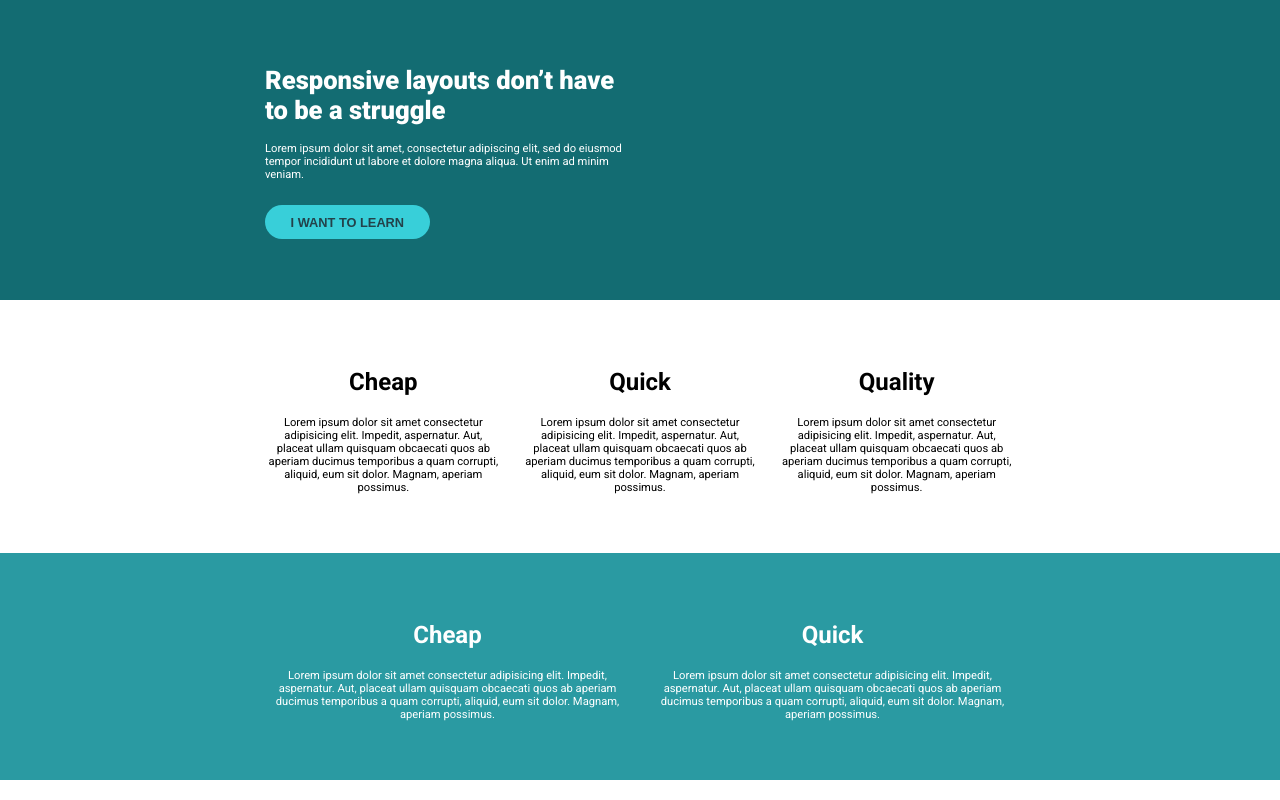
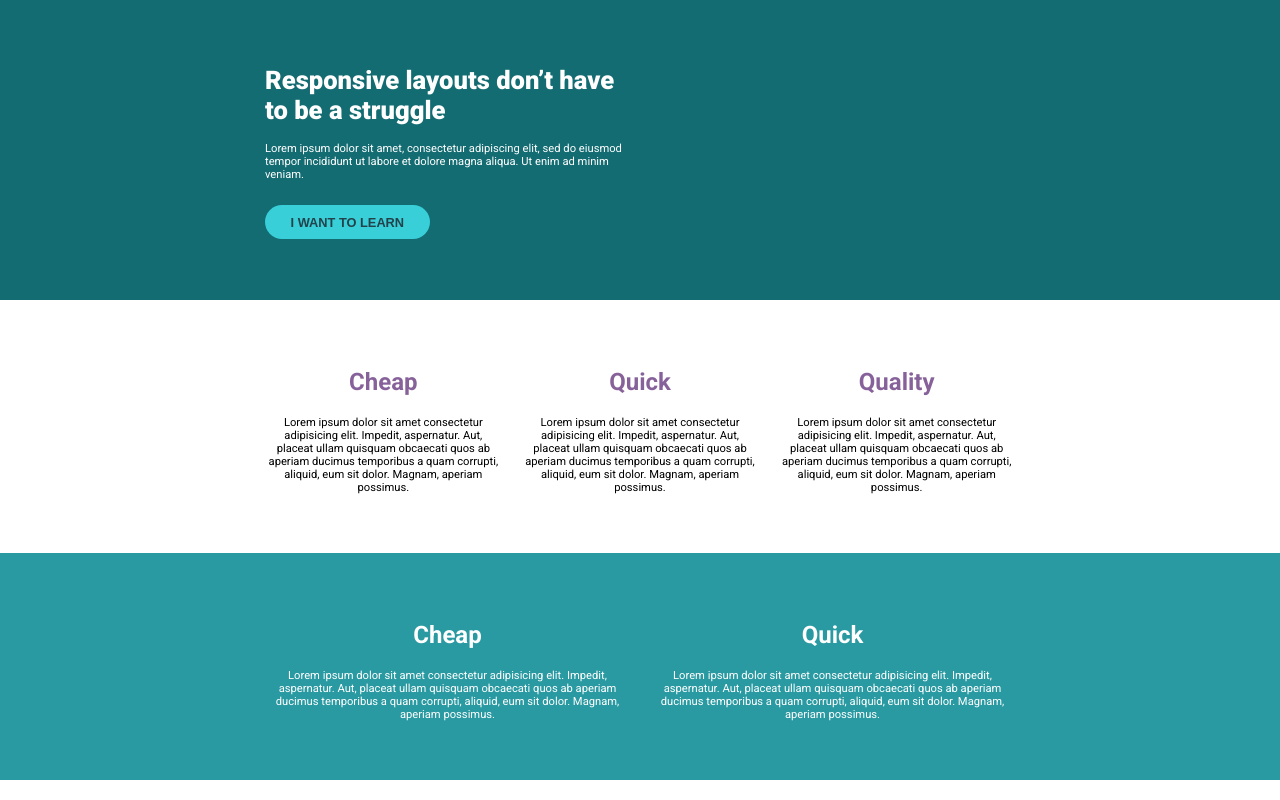
Before and after one commit to AshFromAvalon/responsive-layouts, a plain HTML site: page challenge03/index.html in a window 1280 px wide. Drawn offline with Linux system fonts and the light colour scheme.

Commit message:
flex challenge 1 better css

```diff
--- a/challenge03/index.html
+++ b/challenge03/index.html
@@ -14,9 +14,9 @@
     <link rel="stylesheet" href="style.css" />
   </head>
   <body>
-    <div class="intro">
+    <div class="hero">
       <div class="container">
-        <div class="intro-content">
+        <div class="hero__text">
           <h1>Responsive layouts don’t have to be a struggle</h1>
           <p>
             Lorem ipsum dolor sit amet, consectetur adipiscing elit, sed do
@@ -27,15 +27,49 @@
         <button class="btn">I want to learn</button>
       </div>
     </div>
-    <section>
-      <div class="container--flex">
+    <section class="three-col">
+      <div class="container">
+        <div class="row">
+          <div class="col">
+            <h2 class="accent-text">Cheap</h2>
+            <p>
+              Lorem ipsum dolor sit amet consectetur adipisicing elit. Impedit,
+              aspernatur. Aut, placeat ullam quisquam obcaecati quos ab aperiam
+              ducimus temporibus a quam corrupti, aliquid, eum sit dolor.
+              Magnam, aperiam possimus.
+            </p>
+          </div>
+          <div class="col">
+            <h2 class="accent-text">Quick</h2>
+            <p>
+              Lorem ipsum dolor sit amet consectetur adipisicing elit. Impedit,
+              aspernatur. Aut, placeat ullam quisquam obcaecati quos ab aperiam
+              ducimus temporibus a quam corrupti, aliquid, eum sit dolor.
+              Magnam, aperiam possimus.
+            </p>
+          </div>
+          <div class="col">
+            <h2 class="accent-text">Quality</h2>
+            <p>
+              Lorem ipsum dolor sit amet consectetur adipisicing elit. Impedit,
+              aspernatur. Aut, placeat ullam quisquam obcaecati quos ab aperiam
+              ducimus temporibus a quam corrupti, aliquid, eum sit dolor.
+              Magnam, aperiam possimus.
+            </p>
+          </div>
+        </div>
+      </div>
+    </section>
+    <section class="two-col">
+      <div class="container">
+        <div class="row">
           <div class="col">
             <h2>Cheap</h2>
             <p>
               Lorem ipsum dolor sit amet consectetur adipisicing elit. Impedit,
               aspernatur. Aut, placeat ullam quisquam obcaecati quos ab aperiam
-            ducimus temporibus a quam corrupti, aliquid, eum sit dolor. Magnam,
-            aperiam possimus.
+              ducimus temporibus a quam corrupti, aliquid, eum sit dolor.
+              Magnam, aperiam possimus.
             </p>
           </div>
           <div class="col">
@@ -43,40 +77,10 @@
             <p>
               Lorem ipsum dolor sit amet consectetur adipisicing elit. Impedit,
               aspernatur. Aut, placeat ullam quisquam obcaecati quos ab aperiam
-            ducimus temporibus a quam corrupti, aliquid, eum sit dolor. Magnam,
-            aperiam possimus.
+              ducimus temporibus a quam corrupti, aliquid, eum sit dolor.
+              Magnam, aperiam possimus.
             </p>
           </div>
-        <div class="col">
-          <h2>Quality</h2>
-          <p>
-            Lorem ipsum dolor sit amet consectetur adipisicing elit. Impedit,
-            aspernatur. Aut, placeat ullam quisquam obcaecati quos ab aperiam
-            ducimus temporibus a quam corrupti, aliquid, eum sit dolor. Magnam,
-            aperiam possimus.
-          </p>
-        </div>
-      </div>
-    </section>
-    <section class="bg-accent">
-      <div class="container--flex text-light">
-        <div class="col">
-          <h2>Cheap</h2>
-          <p>
-            Lorem ipsum dolor sit amet consectetur adipisicing elit. Impedit,
-            aspernatur. Aut, placeat ullam quisquam obcaecati quos ab aperiam
-            ducimus temporibus a quam corrupti, aliquid, eum sit dolor. Magnam,
-            aperiam possimus.
-          </p>
-        </div>
-        <div class="col">
-          <h2>Quick</h2>
-          <p>
-            Lorem ipsum dolor sit amet consectetur adipisicing elit. Impedit,
-            aspernatur. Aut, placeat ullam quisquam obcaecati quos ab aperiam
-            ducimus temporibus a quam corrupti, aliquid, eum sit dolor. Magnam,
-            aperiam possimus.
-          </p>
         </div>
       </div>
     </section>
--- a/challenge03/style.css
+++ b/challenge03/style.css
@@ -23,19 +23,19 @@ body {
   font-family: Roboto;
 }
 
-.bg-accent {
-  background-color: #2a9aa2;
+.accent-text {
+  color: #87629a;
 }
 
-.text-light {
-  color: white;
+.three-col {
+  text-align: center;
+  padding: 3em 0;
 }
 
-.container--flex {
-  display: flex;
-  width: 80%;
-  max-width: 750px;
-  margin: 0 auto;
+.two-col {
+  text-align: center;
+  background-color: #2a9aa2;
+  color: white;
   padding: 3em 0;
 }
 
@@ -45,21 +45,21 @@ body {
   margin: 0 auto;
 }
 
-.col {
-  text-align: center;
+.row {
+  display: flex;
 }
 
 .col + .col {
   margin-left: 20px;
 }
 
-.intro {
+.hero {
   color: white;
   padding: 3em 0;
   background: #136c72;
 }
 
-.intro-content {
+.hero__text {
   width: 50%;
 }
 
```
Lines whose indentation alone changed are shown as unchanged.
